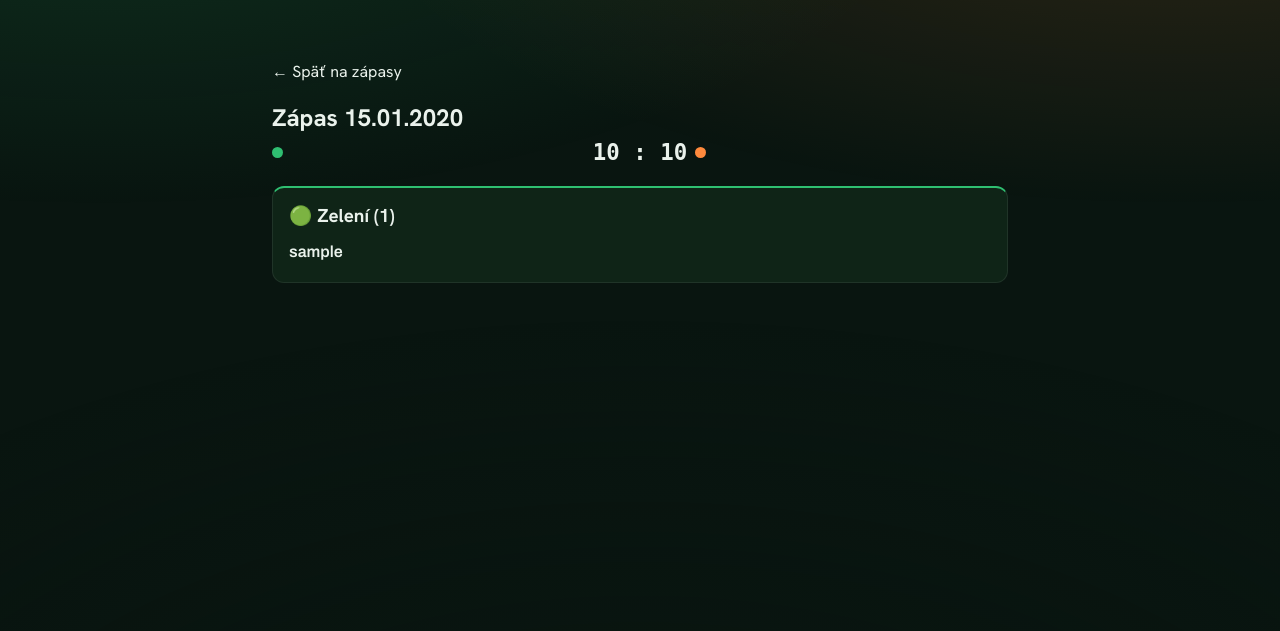
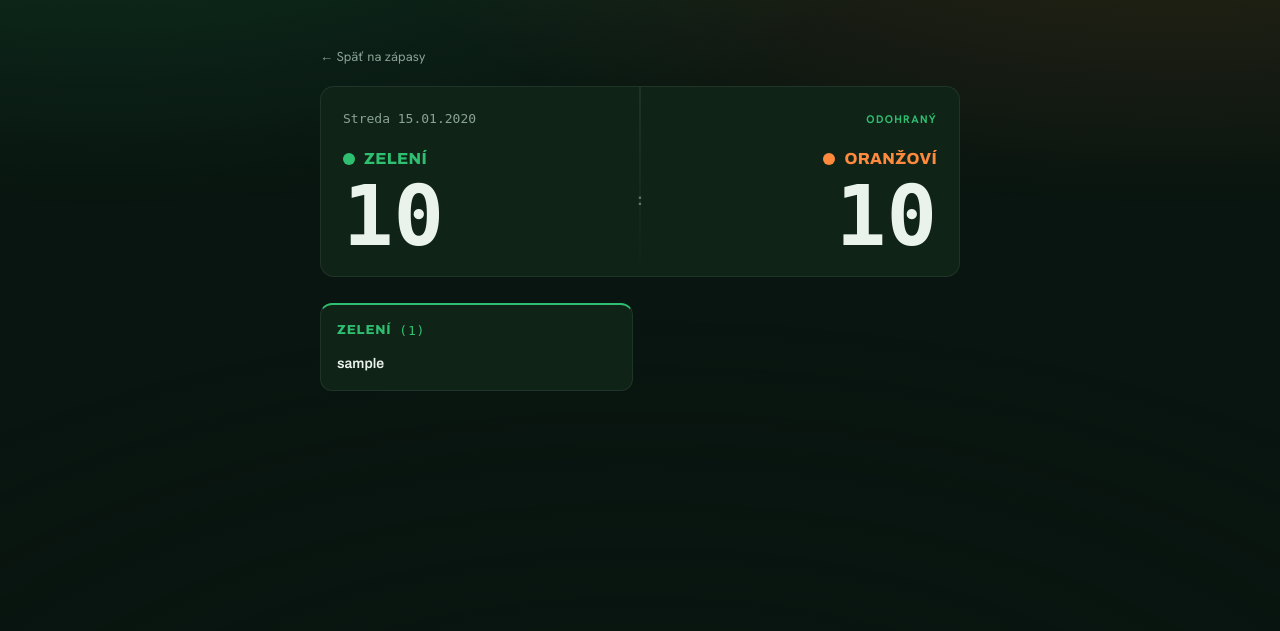
Before and after one commit to bercik29/cernyfoot-v2, a Flask app: page /match/1 in a window 1280 px wide. Shown: the part 65-696 px from the top of the page. Run offline with Flask 3, Linux system fonts and the light colour scheme; tables that the repository leaves empty hold one stand-in row (values such as "Sample post"); parts of the project's set-up code (start-up, migrations or seed data) failed here and were passed over; some web fonts are replaced.

Commit message:
Reskin 3/6: match detail — scoreboard page + kit rosters
The reference's modal treatment as a real route: mono date + status
label, big tabular numerals with winner-chalk/loser-sage, '?' open
numerals for unplayed matches, signup actions inside the board, and
side-by-side rosters with green/orange top borders (neutral for
unassigned/guests). Admin panel markup untouched (pass 2).

Co-Authored-By: Claude Opus 4.8 <noreply@anthropic.com>

```diff
--- a/app/templates/matches/detail.html
+++ b/app/templates/matches/detail.html
@@ -2,21 +2,41 @@
 {% block title %}Zápas {{ match.date.strftime('%d.%m.%Y') }} — Fodbal Černyševského{% endblock %}
 
 {% block content %}
-<section class="page">
-    <p><a href="{{ url_for('matches.calendar') }}">← Späť na zápasy</a></p>
-    <div class="page-head">
-        <h1>Zápas {{ match.date.strftime('%d.%m.%Y') }}</h1>
+<section class="page-wide view-fade" style="width:100%;max-width:640px">
+    <p style="margin:0 0 18px"><a class="backlink" href="{{ url_for('matches.calendar') }}">← Späť na zápasy</a></p>
+
+    {# ---------- scoreboard ---------- #}
+    <div class="card board" style="margin-top:0">
+        <div class="board-head">
+            <span class="board-date mono">{{ match.date|skday }} {{ match.date.strftime('%d.%m.%Y') }}</span>
             {% if match.status.value == 'cancelled' %}
-            <span class="tag tag-cancelled">Nehralo sa</span>
+                <span class="live off">Nehralo sa</span>
             {% elif match.has_result %}
-            <span class="score score-big"><span class="dot dot-green"></span>{{ match.green_score }} : {{ match.orange_score }}<span class="dot dot-orange"></span></span>
+                <span class="live">Odohraný</span>
+            {% elif signup_open %}
+                <span class="live">Najbližší</span>
+            {% else %}
+                <span class="live off">Naplánovaný</span>
             {% endif %}
         </div>
-
+        {% set g, o = match.green_score, match.orange_score %}
+        <div class="score">
+            <div class="team-side">
+                <span class="kit g"><span class="swatch"></span>Zelení</span>
+                {% if match.has_result %}<span class="num {{ 'win' if g >= o else 'lose' }}">{{ g }}</span>
+                {% else %}<span class="num open">?</span>{% endif %}
+            </div>
+            <span class="vs">:</span>
+            <div class="team-side right">
+                <span class="kit o"><span class="swatch"></span>Oranžoví</span>
+                {% if match.has_result %}<span class="num {{ 'win' if o >= g else 'lose' }}">{{ o }}</span>
+                {% else %}<span class="num open">?</span>{% endif %}
+            </div>
+        </div>
         {% if current_user.is_authenticated and signup_open %}
-    <div class="card">
+        <div class="board-actions">
             {% if signed_up %}
-            <p class="you-are-in">✅ Si prihlásený</p>
+            <span class="you-are-in">✔ Si prihlásený</span>
             <form method="POST" action="{{ url_for('matches.signout', match_id=match.id) }}" class="inline-form">
                 <input type="hidden" name="csrf_token" value="{{ csrf_token() }}">
                 <button type="submit" class="btn btn-ghost">Odhlásiť sa</button>
@@ -24,35 +44,37 @@
             {% else %}
             <form method="POST" action="{{ url_for('matches.signup', match_id=match.id) }}" class="inline-form">
                 <input type="hidden" name="csrf_token" value="{{ csrf_token() }}">
-                <button type="submit" class="btn btn-primary">Prihlásiť sa</button>
+                <button type="submit" class="btn btn-fill">Prihlásiť sa</button>
             </form>
             {% endif %}
-        <p class="deadline-note">Prihlasovanie do {{ signup_deadline.strftime('%d.%m. %H:%M') }}</p>
         </div>
+        <p class="board-foot">Prihlasovanie do {{ signup_deadline.strftime('%d.%m. %H:%M') }}</p>
         {% endif %}
+    </div>
 
-    <div class="teams-grid">
+    {# ---------- rosters ---------- #}
     {% if by_team.values()|map('length')|sum > 0 %}
+    <div class="rosters">
         {% for team, players in by_team.items() %}
             {% if players %}
-                <div class="team-col team-{{ team.value }}">
-                    <h3>
-                        {% if team.value == 'green' %}🟢 Zelení
-                        {% elif team.value == 'orange' %}🟠 Oranžoví
-                        {% elif team.value == 'guest' %}👤 Hostia
-                        {% else %}⏳ Zatiaľ nerozdelení{% endif %}
-                        ({{ players|length }})
-                    </h3>
+            <div class="roster {{ 'g' if team.value == 'green' else ('o' if team.value == 'orange' else 'n') }}">
+                <h5>
+                    {% if team.value == 'green' %}Zelení
+                    {% elif team.value == 'orange' %}Oranžoví
+                    {% elif team.value == 'guest' %}Hostia
+                    {% else %}Zatiaľ nerozdelení{% endif %}
+                    <span class="mono" style="font-weight:400">({{ players|length }})</span>
+                </h5>
                 <ul>
                     {% for p in players %}<li>{{ p.nickname }}</li>{% endfor %}
                 </ul>
             </div>
             {% endif %}
         {% endfor %}
-        {% else %}
-            <p class="notice">Zatiaľ nikto nie je prihlásený.</p>
+    </div>
+    {% elif match.status.value != 'cancelled' %}
+    <p class="sub" style="text-align:center;margin-top:24px">Zatiaľ nikto nie je prihlásený.</p>
     {% endif %}
-    </div>
 
     {% if current_user.is_authenticated and current_user.is_admin %}
     <div class="card admin-panel">
```
Lines whose indentation alone changed are shown as unchanged.
